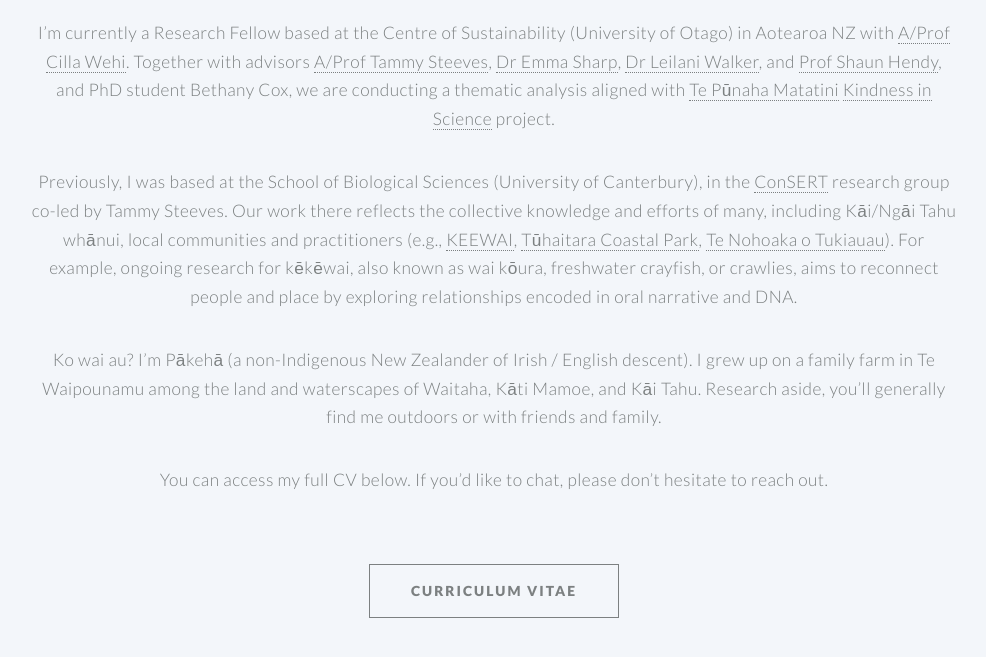
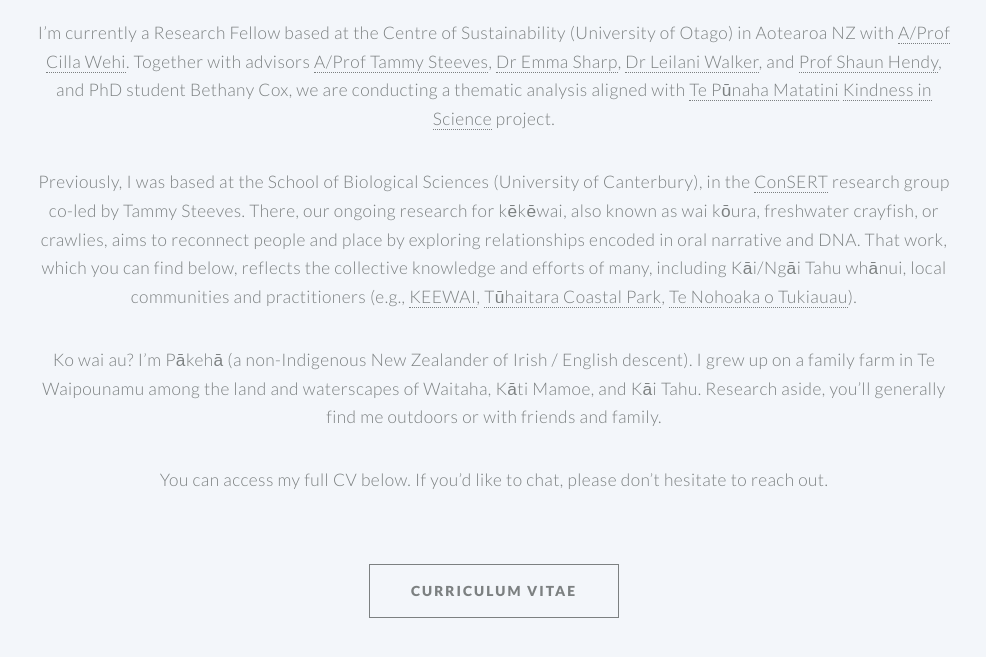
Before and after one commit to aislingrayne/aislingrayne.github.io, a Jekyll site: the page built from index.md, in a window 1280 px wide and 900 px high, scrolled down 1004 px, cut to the strip 89-746 px from the top of the window. Shown: the whole strip, without its empty margins (146-1132 px from the left). Built offline with Jekyll 4.4.1, drawn with Linux system fonts in a browser that asks for light colours.

Commit message:
Update index.md

```diff
--- a/index.md
+++ b/index.md
@@ -51,7 +51,7 @@ cta_button_label: contact # the label on the button
 
 I'm currently a Research Fellow based at the Centre of Sustainability (University of Otago) in Aotearoa NZ with [A/Prof Cilla Wehi](http://www.priscillawehi.com/). Together with advisors [A/Prof Tammy Steeves](https://www.canterbury.ac.nz/science/contact-us/people/tammy-steeves.html), [Dr Emma Sharp](https://unidirectory.auckland.ac.nz/profile/el-sharp), [Dr Leilani Walker](https://leilani-walker.com/), and [Prof Shaun Hendy](https://www.tepunahamatatini.ac.nz/shaun-hendy/), and PhD student Bethany Cox, we are conducting a thematic analysis aligned with [Te Pūnaha Matatini](https://www.tepunahamatatini.ac.nz/) *[Kindness in Science](http://www.kindnessinscience.org/)* project.
 
-Previously, I was based at the School of Biological Sciences (University of Canterbury), in the [ConSERT](http://www.ucconsert.org/) research group co-led by Tammy Steeves. Our work there reflects the collective knowledge and efforts of many, including Kāi/Ngāi Tahu whānui, local communities and practitioners (e.g., [KEEWAI](http://keewai.co.nz/), [Tūhaitara Coastal Park](https://www.tuhaitarapark.org.nz/), [Te Nohoaka o Tukiauau](https://www.tenohoaka.org.nz/)). For example, ongoing research for kēkēwai, also known as wai kōura, freshwater crayfish, or crawlies, aims to reconnect people and place by exploring relationships encoded in oral narrative and DNA.
+Previously, I was based at the School of Biological Sciences (University of Canterbury), in the [ConSERT](http://www.ucconsert.org/) research group co-led by Tammy Steeves. There, our ongoing research for kēkēwai, also known as wai kōura, freshwater crayfish, or crawlies, aims to reconnect people and place by exploring relationships encoded in oral narrative and DNA. That work, which you can find below, reflects the collective knowledge and efforts of many, including Kāi/Ngāi Tahu whānui, local communities and practitioners (e.g., [KEEWAI](http://keewai.co.nz/), [Tūhaitara Coastal Park](https://www.tuhaitarapark.org.nz/), [Te Nohoaka o Tukiauau](https://www.tenohoaka.org.nz/)).
 
 Ko wai au? I'm Pākehā (a non-Indigenous New Zealander of Irish / English descent). I grew up on a family farm in Te Waipounamu among the land and waterscapes of Waitaha, Kāti Mamoe, and Kāi Tahu. Research aside, you'll generally find me outdoors or with friends and family.
 
```
